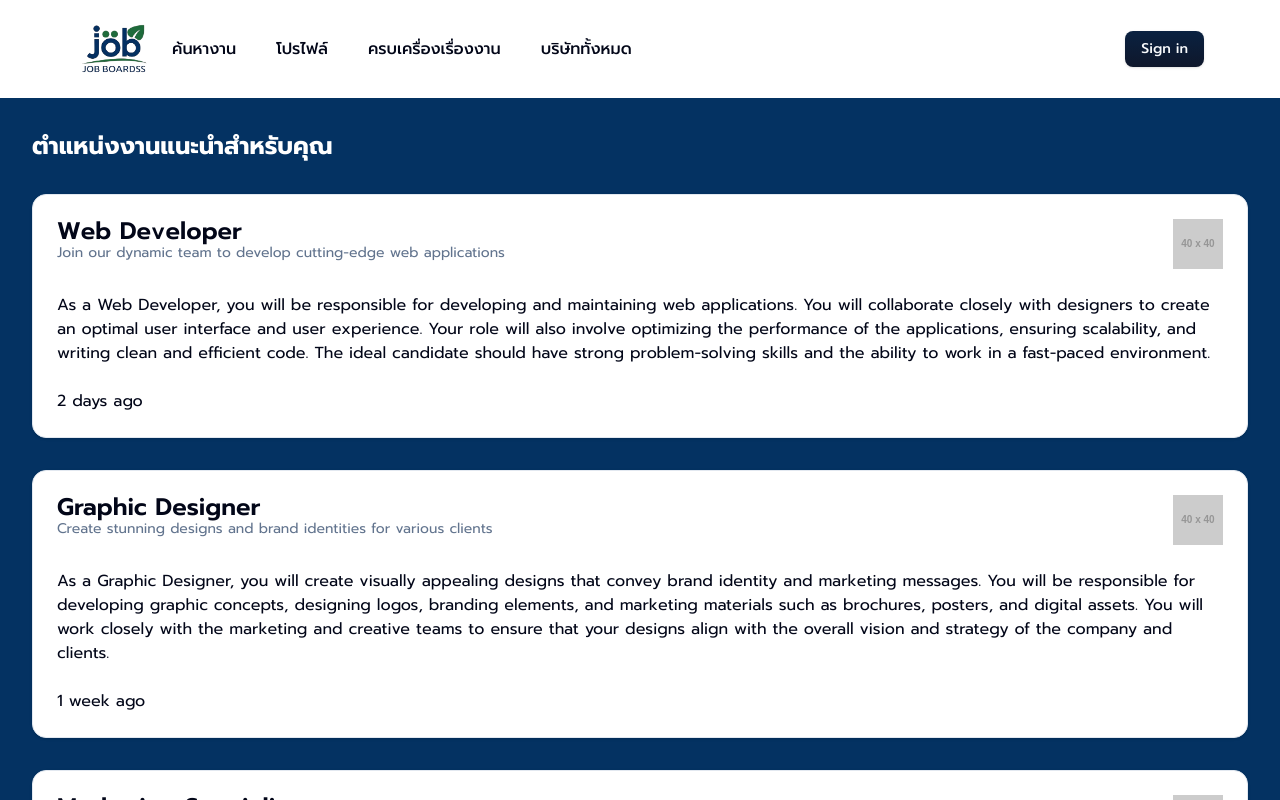
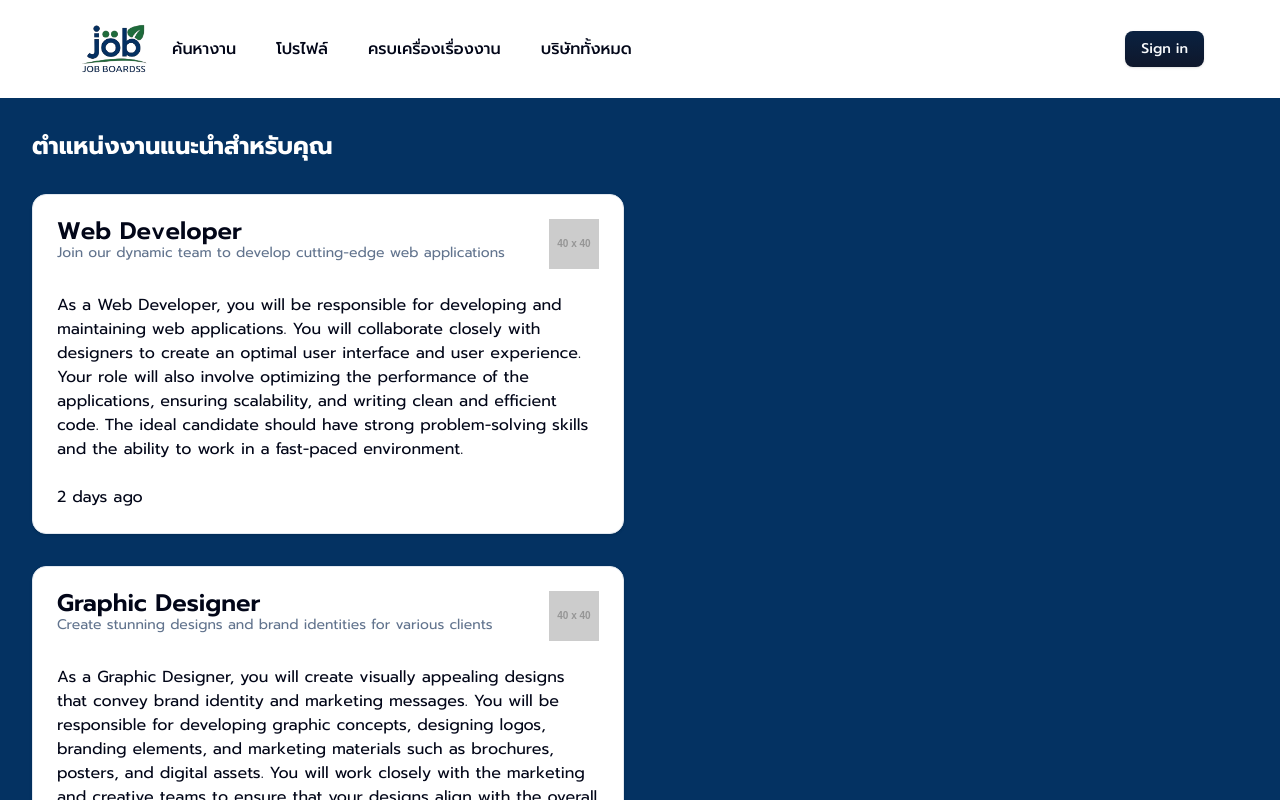
Before and after one commit to mart-tfg/job-board, a Next.js app: page /board in a window 1280 px wide. Shown: the top 800 px of the page. Built offline with nearby package versions, Linux system fonts and the light colour scheme.

Commit message:
transport-report

```diff
--- a/src/app/board/component/cardjob.tsx
+++ b/src/app/board/component/cardjob.tsx
@@ -159,6 +159,8 @@ export default function CardJob({ jobs }: CardJobProps) {
               </Card>
             ))}
           </div>
+          <CardDetail job_detail={job_detail} />
+
         </div>
 
       </div>
```
